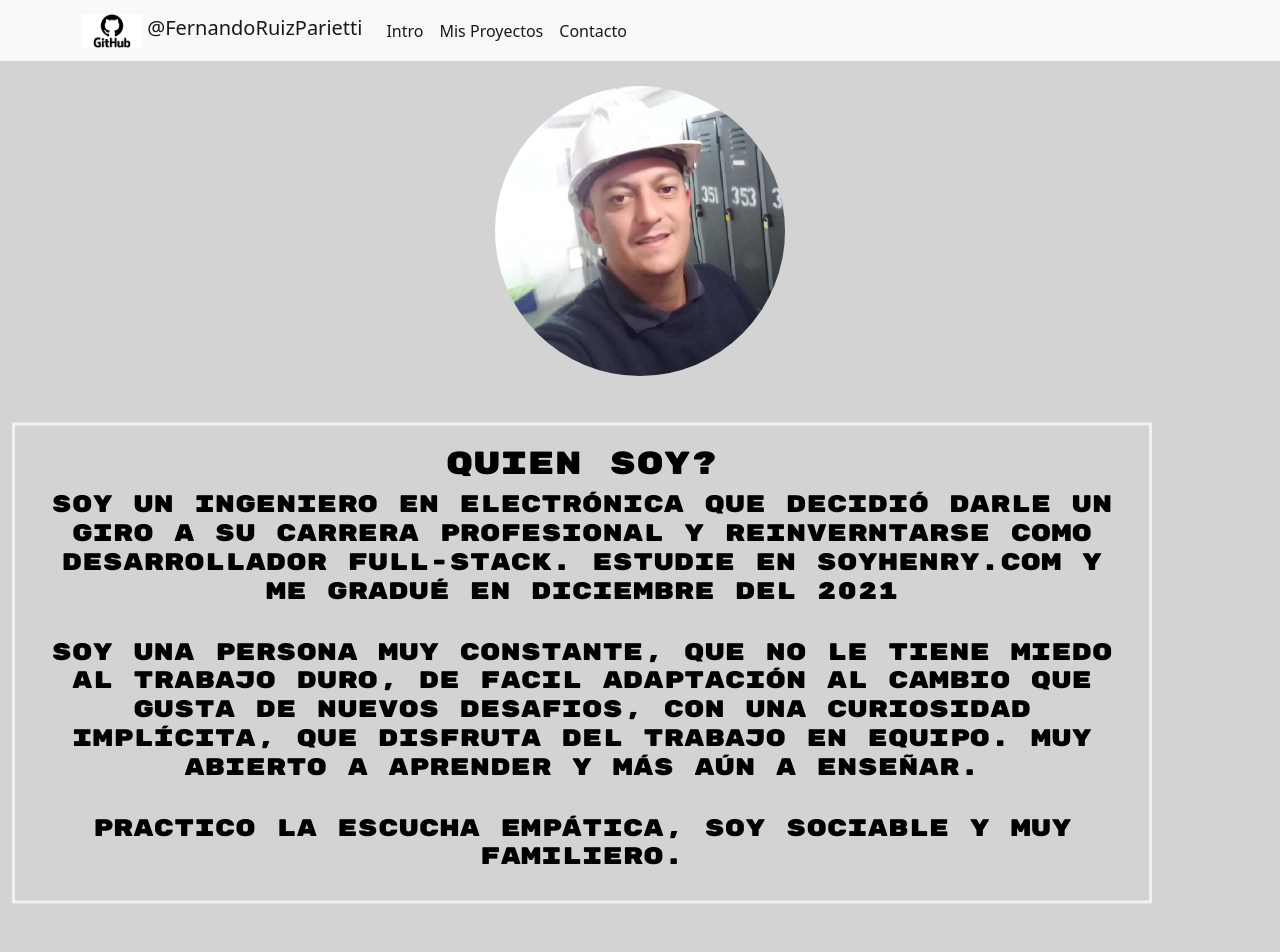
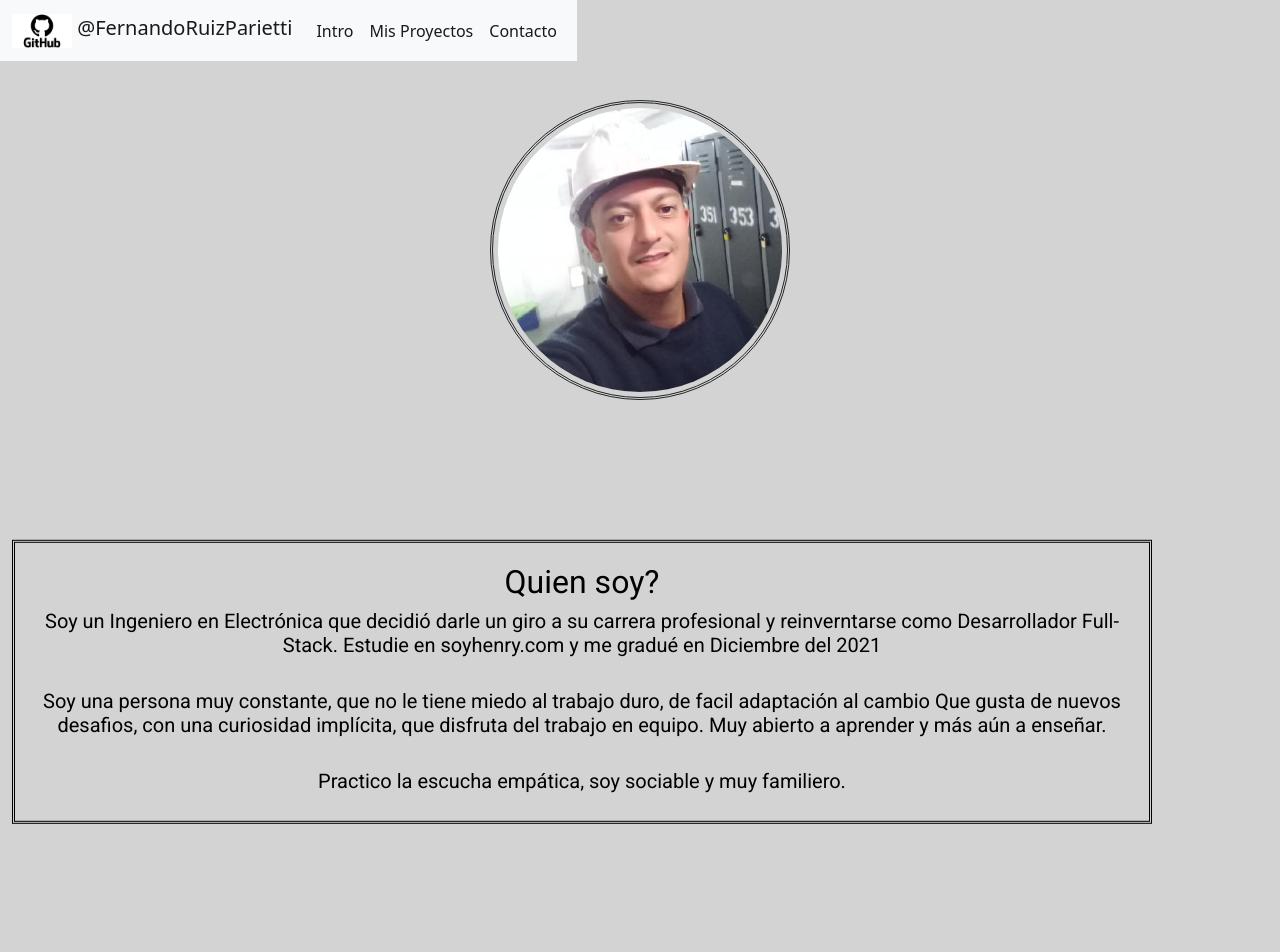
Before and after one commit to FernandoRuizParietti/Personal-Portfolio, a plain HTML site: page index.html in a window 1280 px wide. Shown: the top 952 px of the page. Drawn offline with nearby package versions, Linux system fonts and the light colour scheme; a web font is replaced by a local one.

Commit message:
Mejoras3

```diff
--- a/index.html
+++ b/index.html
@@ -12,8 +12,7 @@
     crossorigin="anonymous"></script>
     <link rel="preconnect" href="https://fonts.googleapis.com">
     <link rel="preconnect" href="https://fonts.gstatic.com" crossorigin>
-    <link href="https://fonts.googleapis.com/css2?family=Rubik+Mono+One&display=swap" rel="stylesheet">
-    <link href="https://fonts.googleapis.com/css2?family=New+Tegomin&family=Rubik+Mono+One&display=swap" rel="stylesheet">
+    <link href="https://fonts.googleapis.com/css2?family=Roboto&display=swap" rel="stylesheet">
     <link href="https://unpkg.com/aos@2.3.1/dist/aos.css" rel="stylesheet">
     <script src="https://unpkg.com/aos@2.3.1/dist/aos.js"></script>
     <title>Personal Portfolio</title>
@@ -57,16 +56,16 @@
       <div id="About" class ="bghome"></div>
       <div class ="bg-text container">
           <h2>Quien soy?</h2>
-          <h4>Soy un Ingeniero en Electrónica que decidió darle un giro a su carrera profesional
+          <h5>Soy un Ingeniero en Electrónica que decidió darle un giro a su carrera profesional
             y reinverntarse como Desarrollador Full-Stack.
-          Estudie en soyhenry.com y me gradué en Diciembre del 2021</h4>
+          Estudie en soyhenry.com y me gradué en Diciembre del 2021</h5>
           <br/>
-          <h4>Soy una persona muy constante, que no le tiene miedo al trabajo duro, de facil adaptación al cambio
+          <h5>Soy una persona muy constante, que no le tiene miedo al trabajo duro, de facil adaptación al cambio
             Que gusta de nuevos desafios, con una curiosidad implícita, que disfruta del trabajo en equipo.
             Muy abierto a aprender y más aún a enseñar.
-          </h4>
+          </h5>
           <br/>
-          <h4>Practico la escucha empática, soy sociable y muy familiero.</h4>
+          <h5>Practico la escucha empática, soy sociable y muy familiero.</h5>
       </div>
       <section id = "Projects" class= "container custom-section" >
         <div claass ="row" data-aos="flip-down"
--- a/styles.css
+++ b/styles.css
@@ -6,6 +6,11 @@ body {
     position: fixed;
 
 } */
+
+.navbar {
+    position: fixed;
+    z-index: 1;
+}
 
 :root {
     --main-color:black;
@@ -26,7 +31,8 @@ body {
       }
 
 .foto{
-        margin-top: 20px;
+        margin-top: 100px;
+        border-style: double;
         padding: 5px;
         display: flex;
         align-items: center;
@@ -44,7 +50,8 @@ body {
 .bg-text {
         color: var(--main-color);
         font-weight:normal;
-        border: 3px solid #f1f1f1;
+        border-style: double;
+        border-color: black;
         position:relative ;
         top: 10%;
         left: 40%;
@@ -53,7 +60,7 @@ body {
         width: 90%;
         padding: 20px;
         text-align: center;
-        font-family: 'Rubik Mono One';
+        font-family: 'Roboto', sans-serif;
 
 }
 
```
